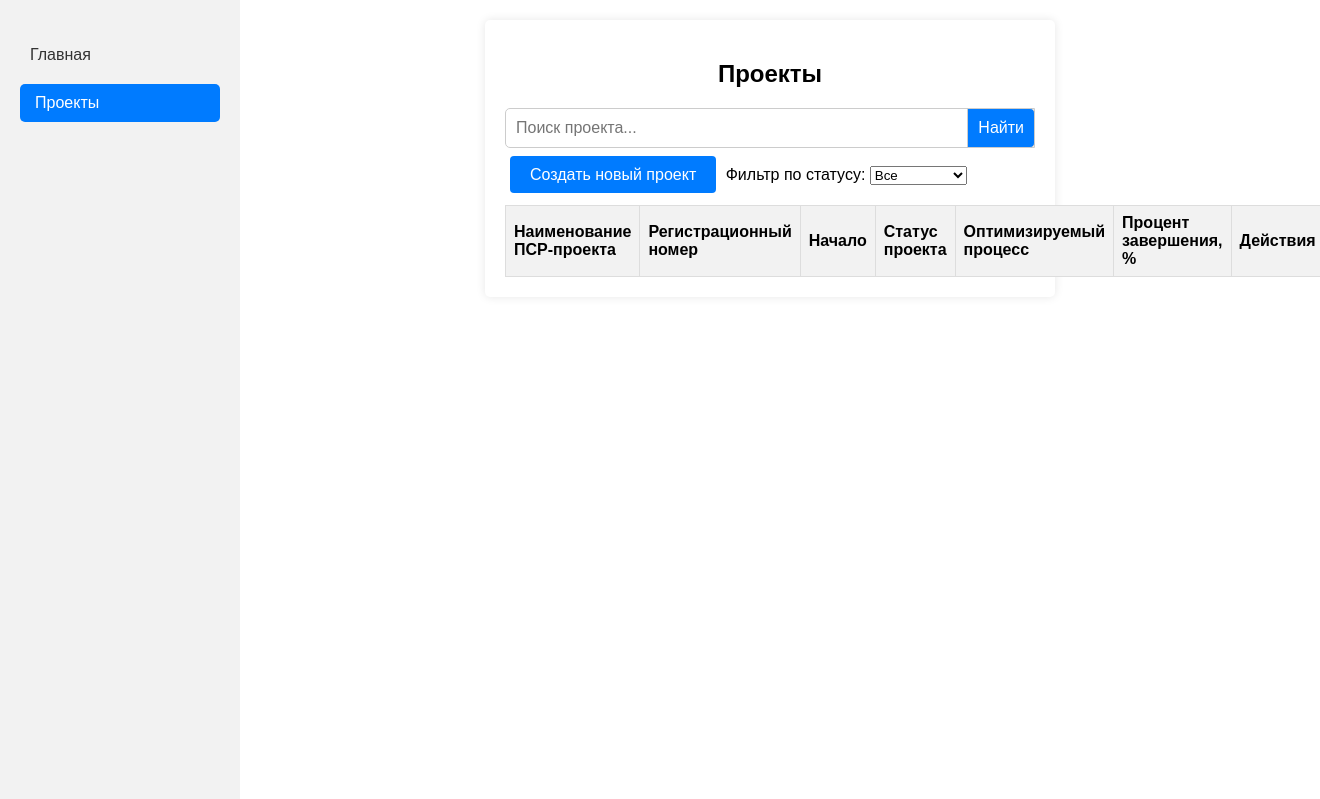
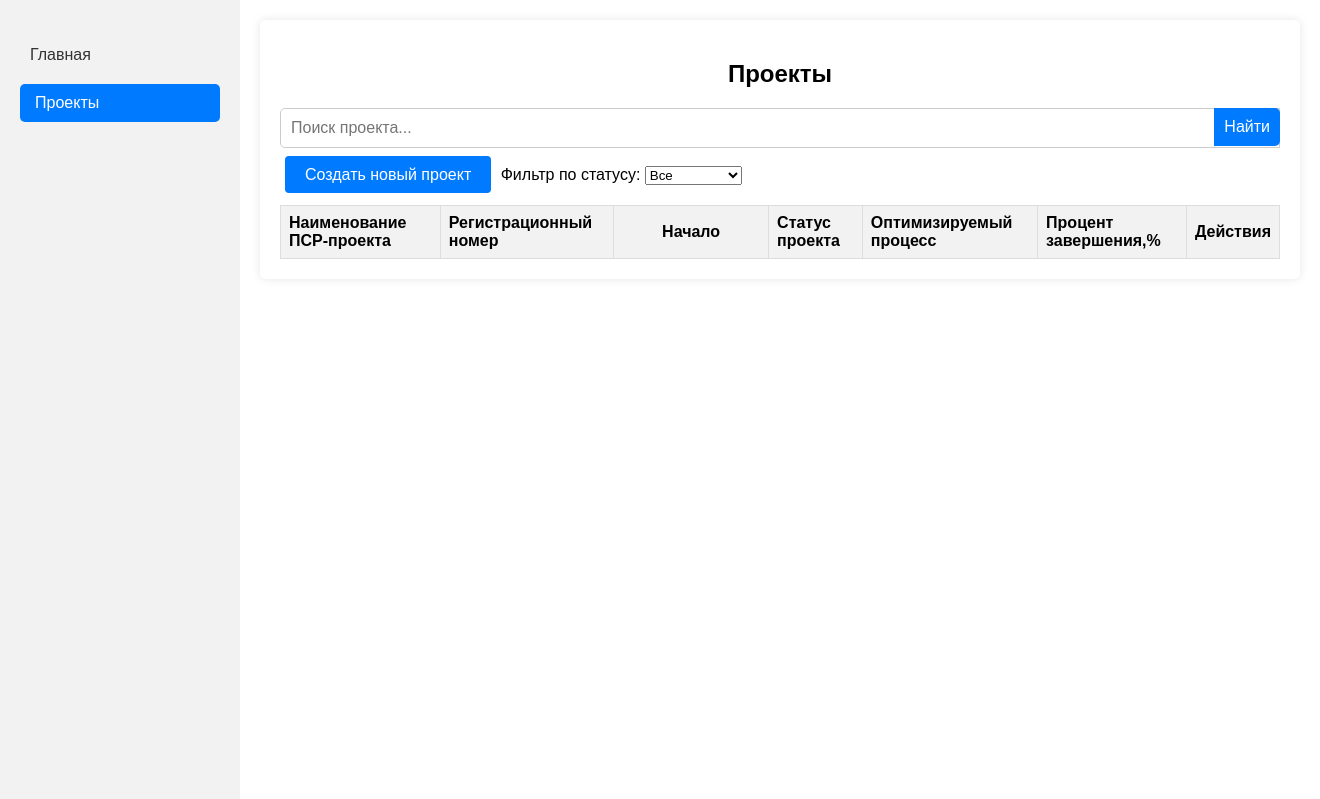
Before and after one commit to KazantsevIvanAndreevich/work, a Django app: page /projects/ in a window 1320 px wide. Shown: the part 74-873 px from the top of the page. Run offline with Django 4.2, Linux system fonts and the light colour scheme; data that the repository does not hold is empty.

Commit message:
Initial commit

```diff
--- /dev/null
+++ b/main/static/project_list_styles.css
@@ -0,0 +1,84 @@
+/* project_list_styles.css */
+
+.project-container {
+    max-width: fit-content; /* Ширина по содержимому */
+    margin-left: 20px; /* Расположение слева */
+    padding: 20px;
+    background: #fff;
+    border-radius: 5px;
+    box-shadow: 0 0 10px rgba(0, 0, 0, 0.1);
+    overflow: hidden; /* Для скрытия краев */
+}
+
+.project-container h2 {
+    text-align: center;
+    margin-bottom: 20px;
+}
+
+.search-form {
+    margin-bottom: 20px;
+}
+
+.search-input-container {
+    display: flex;
+    width: 100%;
+}
+
+.search-input-container input[type="text"] {
+    flex-grow: 1;
+    padding: 10px;
+    border: 1px solid #ccc;
+    border-radius: 5px 0 0 5px;
+    font-size: 16px;
+}
+
+.search-input-container button {
+    padding: 10px;
+    border: none;
+    border-radius: 0 5px 5px 0;
+    background-color: #007bff;
+    color: #fff;
+    cursor: pointer;
+    font-size: 16px;
+}
+
+.search-input-container button:hover {
+    background-color: #0056b3;
+}
+
+.project-table {
+    width: 100%;
+    border-collapse: collapse;
+    margin-top: 20px;
+}
+
+.project-table th, .project-table td {
+    border: 1px solid #ddd;
+    padding: 8px;
+    text-align: left;
+}
+
+.project-table th {
+    background-color: #f2f2f2;
+}
+
+.project-table tr:nth-child(even) {
+    background-color: #f2f2f2;
+}
+
+.project-table tr:hover {
+    background-color: #ddd;
+}
+
+.project-table .inactive-user td {
+    background-color: #ffcccc;
+}
+
+.project-table select {
+    width: 100%;
+    padding: 8px;
+    border: 1px solid #ccc;
+    border-radius: 5px;
+    cursor: pointer;
+    font-size: 14px;
+}
--- a/main/static/styles.css
+++ b/main/static/styles.css
@@ -87,7 +87,7 @@ nav ul li a:hover {
 }
 
 .container {
-    max-width: 1200px;
+    max-width: 800px; /* Измененная максимальная ширина */
     margin: 0 auto;
     background: #fff;
     padding: 20px;
@@ -187,7 +187,7 @@ th {
 
 .user-list-container {
     max-width: 800px;
-    margin: 0 auto;
+    margin-left: 20px; /* Расположение слева */
     padding: 20px;
 }
 .search-form {
--- a/main/templates/project_list.html
+++ b/main/templates/project_list.html
@@ -1,7 +1,8 @@
 {% extends 'base.html' %}
-
+{% load static %}
 {% block content %}
-<div class="container">
+<link rel="stylesheet" href="{% static 'project_list_styles.css' %}">
+<div class="project-container">
     <h2>Проекты</h2>
     <form class="search-form" method="get">
     <div class="search-input-container">
@@ -21,15 +22,15 @@
     </div>
 </form>
 
-    <table class="table">
+     <table class="project-table">
         <thead>
             <tr>
                 <th>Наименование ПСР-проекта</th>
                 <th>Регистрационный номер</th>
-            <th>Начало</th>
+                <th>&nbsp;&nbsp;&nbsp;&nbsp;&nbsp;&nbsp;&nbsp;&nbsp;&nbsp;Начало&nbsp;&nbsp;&nbsp;&nbsp;&nbsp;&nbsp;&nbsp;&nbsp;&nbsp;</th>
                 <th>Статус проекта</th>
                 <th>Оптимизируемый процесс</th>
-            <th>Процент завершения, %</th>
+                <th>Процент завершения,% </th>
                 <th>Действия</th>
             </tr>
         </thead>
```
Lines whose indentation alone changed are shown as unchanged.
